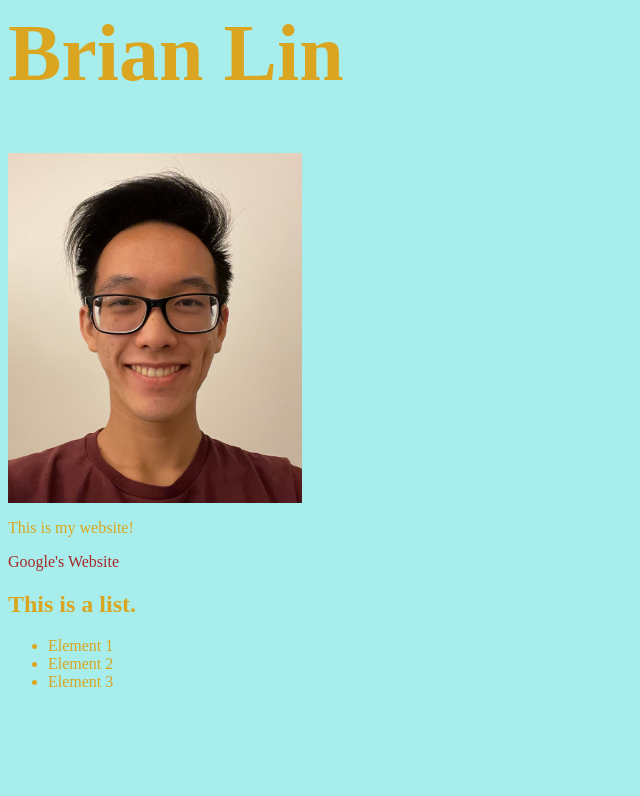
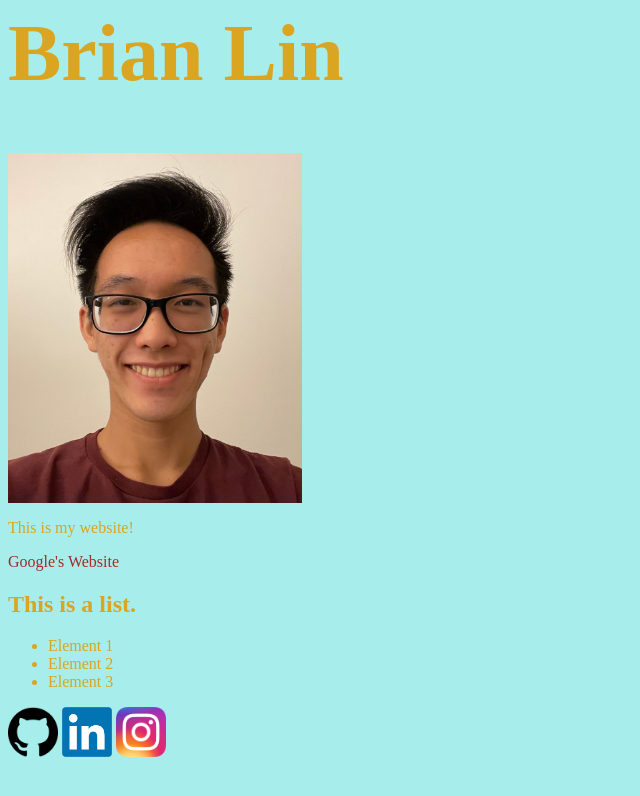
Before and after one commit to briannlin/briannlin.github.io, a plain HTML site: page index.html in a window 1280 px wide. Shown: the whole page, without its empty margins (0-640 px from the left). Drawn offline with Linux system fonts and the light colour scheme.

Commit message:
Adding linked images to site

```diff
--- a/index.html
+++ b/index.html
@@ -18,5 +18,15 @@
                 <li>Element 3</li>
             </ul>
         </div>
+
+        <a href="https://github.com/briannlin" target="_blank">
+            <img src="images/github_icon.png" class="social-icon">
+        </a>
+        <a href="https://www.linkedin.com/in/brian-lin-0840a0225/" target="_blank">
+            <img src="images/linkedin_icon.png" class="social-icon">
+        </a>
+        <a href="https://www.instagram.com/brian.nlin/" target="_blank">
+            <img src="images/instagram_icon.png" class="social-icon">
+        </a>
     </body>
 </html>
```
